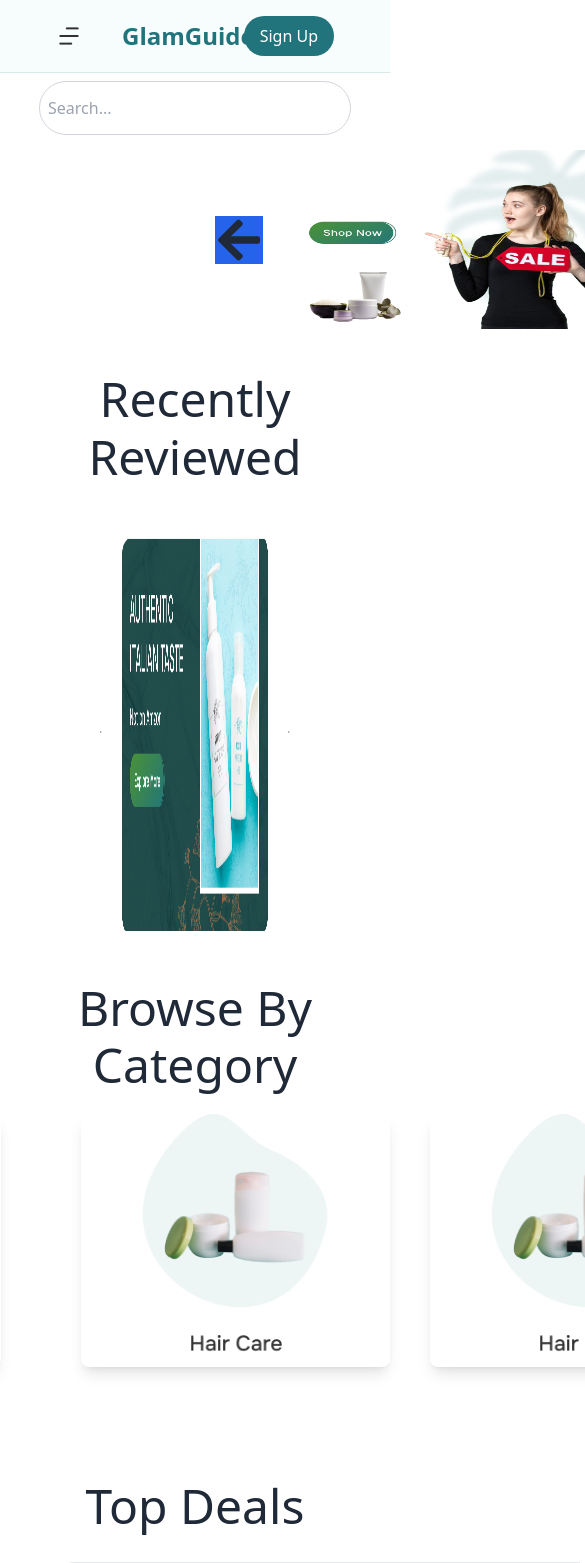
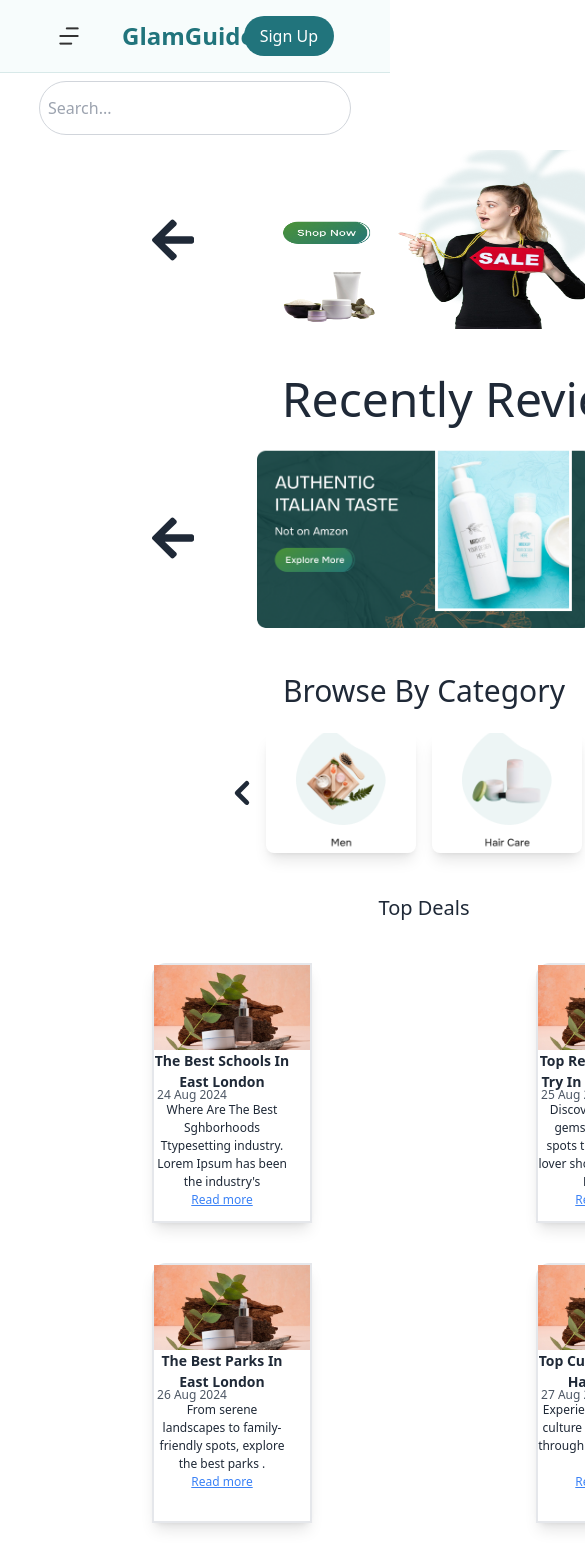
Before and after one commit to mahtobhola431/internShipLandingpage, a React (Create React App) app: page / in a window 390 px wide. Shown: the top 1563 px of the page, 585 px wide, since content can reach past the window. Built offline with nearby package versions, Linux system fonts and the light colour scheme.

Commit message:
completed the homepage responsiveness

```diff
--- a/src/components/BrowseCategory.js
+++ b/src/components/BrowseCategory.js
@@ -1,7 +1,9 @@
-import React from "react";
+
+import React, { useState } from "react";
 import category_1 from "../../src/images/category_1.png";
 import category_2 from "../../src/images/category_2.png";
 import category_3 from "../../src/images/category_3.png";
+import { HiChevronLeft, HiChevronRight } from "react-icons/hi";
 
 const BrowseCategory = () => {
   const categories = [
@@ -10,25 +12,77 @@ const BrowseCategory = () => {
     { id: 3, src: category_3, alt: "Category 3" },
   ];
 
+  const [currentIndex, setCurrentIndex] = useState(0);
+
+  const next = () => {
+    if (currentIndex < categories.length - 2) {
+      setCurrentIndex(currentIndex + 1);
+    }
+  };
+
+  const prev = () => {
+    if (currentIndex > 0) {
+      setCurrentIndex(currentIndex - 1);
+    }
+  };
+
+  return (
+
+    <div>
 
 
-
-  return (
-    <div className="h-[451px] m-10 ">
+<div className="m-5  hidden md:block">
       <h1 className="text-[48px] font-normal leading-[57.6px] text-center my-5">
         Browse By Category
       </h1>
-      <div className="flex justify-center  items-center my-5 space-x-10">
+
+      <div className="h-[451px] hidden md:block">
+        <div className="flex justify-center items-center my-5 space-x-10">
           {categories.map((category) => (
             <img
               key={category.id}
               src={category.src}
               alt={category.alt}
-            className="w-[320px] h-[253px] object-cover rounded-lg shadow-lg flex justify-center items-center cursor-pointer mx-10"
+              className="w-[320px] h-[253px] object-cover rounded-lg shadow-lg cursor-pointer"
             />
           ))}
         </div>
       </div>
+
+
+    </div>
+
+
+    <div className="md:hidden w-[768px]  mx-10">
+ <h1 className="text-[30px] font-normal  text-center my-5 md:hidden">
+        Browse By Category
+      </h1>
+
+
+      <div className="  flex items-center justify-center my-5  ">
+        <button onClick={prev} className="text-5xl">
+          <HiChevronLeft />
+        </button>
+
+        <div className="flex space-x-4">
+          {categories.slice(currentIndex, currentIndex + 2).map((category) => (
+            <img
+              key={category.id}
+              src={category.src}
+              alt={category.alt}
+              className="w-[150px] h-[120px] object-cover rounded-lg shadow-lg cursor-pointer"
+            />
+          ))}
+        </div>
+
+        <button onClick={next} className="text-5xl">
+          <HiChevronRight />
+        </button>
+      </div>
+    </div>
+
+    </div>
+
   );
 };
 
--- a/src/components/Deals.js
+++ b/src/components/Deals.js
@@ -10,7 +10,7 @@ const Deals = () => {
       heading: "The Best Schools In East London",
       date: "24 Aug 2024",
       subHeading:
-        "Where Are The Best Schools In East London? East London Is Full Of Amazing Neighborhoods To Live In But What Options Are There For Schools typesetting industry. Lorem Ipsum has been the industry's  ",
+        "Where Are The Best Sghborhoods Ttypesetting industry. Lorem Ipsum has been the industry's  ",
       readMore: "Read more",
     },
     {
@@ -30,14 +30,14 @@ const Deals = () => {
       heading: "The Best Parks In East London",
       date: "26 Aug 2024",
       subHeading:
-        "From serene landscapes to family-friendly spots, explore the best parks to unwind in East London.",
+        "From serene landscapes to family-friendly spots, explore the best parks .",
       readMore: "Read more",
     },
     {
       id: 4,
       src: topdeals_1,
       alt: "topdeals_4",
-      heading: "Top Cultural Events Happening In East London",
+      heading: "Top Cultural Events Happening",
       date: "27 Aug 2024",
       subHeading:
         "Experience the vibrant culture of East London through its festivals and events.",
@@ -67,8 +67,9 @@ const Deals = () => {
 
   return (
     <div className="m-10 ">
-      <h1 className="text-[48px] font-normal  text-center my-5">Top Deals</h1>
-      <div className="grid grid-cols-1 md:grid-cols-3 gap-4">
+      <h1 className="text-[48px] font-normal  text-center my-5 hidden md:block">Top Deals</h1>
+      <h1 className="text-[20px] font-normal  text-center my-5 md:hidden  w-[768px]">Top Deals</h1>
+      <div className=" grid-cols-3 gap-4 text-center hidden md:grid ">
         {deals.map((deal) => (
           <div
             key={deal.id}
@@ -79,14 +80,45 @@ const Deals = () => {
               alt={deal.alt}
               className="w-full h-[300px] object-cover rounded-t-[14px] mb-4"
             />
-            <h2 className="font-semibold text-lg mb-2">{deal.heading}</h2>
-            <p className="text-gray-600 text-sm">{deal.date}</p>
+            <h2 className="font-semibold text-lg ">{deal.heading}</h2>
+            <p className="text-gray-600 text-sm mt-2">{deal.date}</p>
             <p className="text-gray-800 mt-2">{deal.subHeading}</p>
             <a href="https://www.google.com" className="text-blue-500 underline mt-2 block">
               {deal.readMore}
             </a>
           </div>
         ))}
+
+      </div>
+
+
+
+      <div className=" w-[768px] text-center   md:hidden grid grid-cols-2 mx-auto    ">
+        {deals.map((deal) => (
+          <div
+            key={deal.id}
+            className="w-[160px] h-[260px] border-2 rounded-[14px_0_0_0] opacity-100   shadow-lg my-5 mx-auto"
+          >
+            <div>
+              <img
+              src={deal.src}
+              alt={deal.alt}
+              className="w-full h-[85px] object-cover "
+            />
+              </div>
+
+            <h2 className="font-semibold text-[14px]  w-[136px] h-[36px] ">{deal.heading}</h2>
+            <p className="text-gray-600  text-[12px]  w-[76px] h-[15px] ">{deal.date}</p>
+            <div className= "text-[12px]  w-[136px] h-[60px]">
+            <p className="text-gray-800  ">{deal.subHeading}</p>
+            <a href="https://www.google.com" className="text-blue-500 underline">
+              {deal.readMore}
+            </a>
+            </div>
+
+          </div>
+        ))}
+
       </div>
     </div>
   );
--- a/src/components/HeroBanner.js
+++ b/src/components/HeroBanner.js
@@ -16,7 +16,7 @@ const HeroBanner = () => {
 
   return (
     <>
-      <div className="relative overflow-x-hidden justify-center items-center m-x-10 w-[1640px] mx-[140px] hidden md:flex ">
+      <div className="relative overflow-x-hidden justify-center items-center m-x-10 w-[1920px] mx-[140px] hidden md:flex ">
         <div className="flex items-center ">
           <FaArrowLeft
             className="cursor-pointer mx-5 text-2xl "
@@ -56,10 +56,10 @@ const HeroBanner = () => {
         </div>
       </div>
 
-      <div className="w-[900px] md:hidden mt-[150px]">
-        <div className="relative flex justify-center items-center mx-4">
-          <div className="flex mx-10  items-center ">
-            <FaArrowLeft className="cursor-pointer mx-5 text-5xl bg-blue-600" />
+      <div className="w-[768px] md:hidden mt-[150px]  ml-10">
+        <div className="relative  flex justify-center items-center">
+          <div className="flex mx-10  items-center gap-10 justify-center ">
+            <FaArrowLeft className="cursor-pointer mx-5 text-5xl" />
 
             <img
               src={photo_1}
@@ -67,7 +67,7 @@ const HeroBanner = () => {
               className="w-[335px]  h-[180px] rounded-lg cursor-pointer"
             />
 
-            <FaArrowRight className="cursor-pointer mx-5 text-5xl bg-blue-600 " />
+            <FaArrowRight className="cursor-pointer mx-5 text-5xl " />
           </div>
         </div>
       </div>
--- a/src/components/RecentlyReview.js
+++ b/src/components/RecentlyReview.js
@@ -6,11 +6,11 @@ import { FaArrowLeft, FaArrowRight } from "react-icons/fa";
 const RecentlyReview = () => {
   return (
     <div className=" m-10 ">
-      <h1 className=" text-[48px] font-normal leading-[57.6px] text-center my-5 ">
+      <h1 className=" text-[48px] font-normal leading-[57.6px] text-center my-5 hidden md:block ">
         Recently Reviewed
       </h1>
 
-      <div className="relative overflow-hidden flex justify-center items-center m-10 ">
+      <div className="relative overflow-hidden  justify-center items-center m-10  hidden md:flex">
         <FaArrowLeft className="cursor-pointer mx-5" />
 
         <div className="flex overflow-x-hidden scrollbar-hide py-2 gap-x-10">
@@ -28,6 +28,31 @@ const RecentlyReview = () => {
 
         <FaArrowRight className="cursor-pointer mx-5 " />
       </div>
+
+
+
+  <h1 className=" text-[48px] font-normal leading-[57.6px] text-center my-5 md:hidden w-[900px] ">
+        Recently Reviewed
+      </h1>
+
+
+
+
+<div className="w-[768px] md:hidden  ">
+        <div className="relative flex justify-center items-center ">
+          <div className="flex mx-10  items-center gap-10 justify-center ">
+            <FaArrowLeft className="cursor-pointer mx-5 text-5xl " />
+
+            <img
+              src={review_1}
+              alt="Banner 1"
+              className="w-[335px]  h-[180px] rounded-lg cursor-pointer"
+            />
+
+            <FaArrowRight className="cursor-pointer mx-5 text-5xl " />
+          </div>
+        </div>
+      </div>
     </div>
   );
 };
```
Also changed, not shown: src/components/Footer.js (+60 -48 lines). Lines whose indentation alone changed are shown as unchanged.
